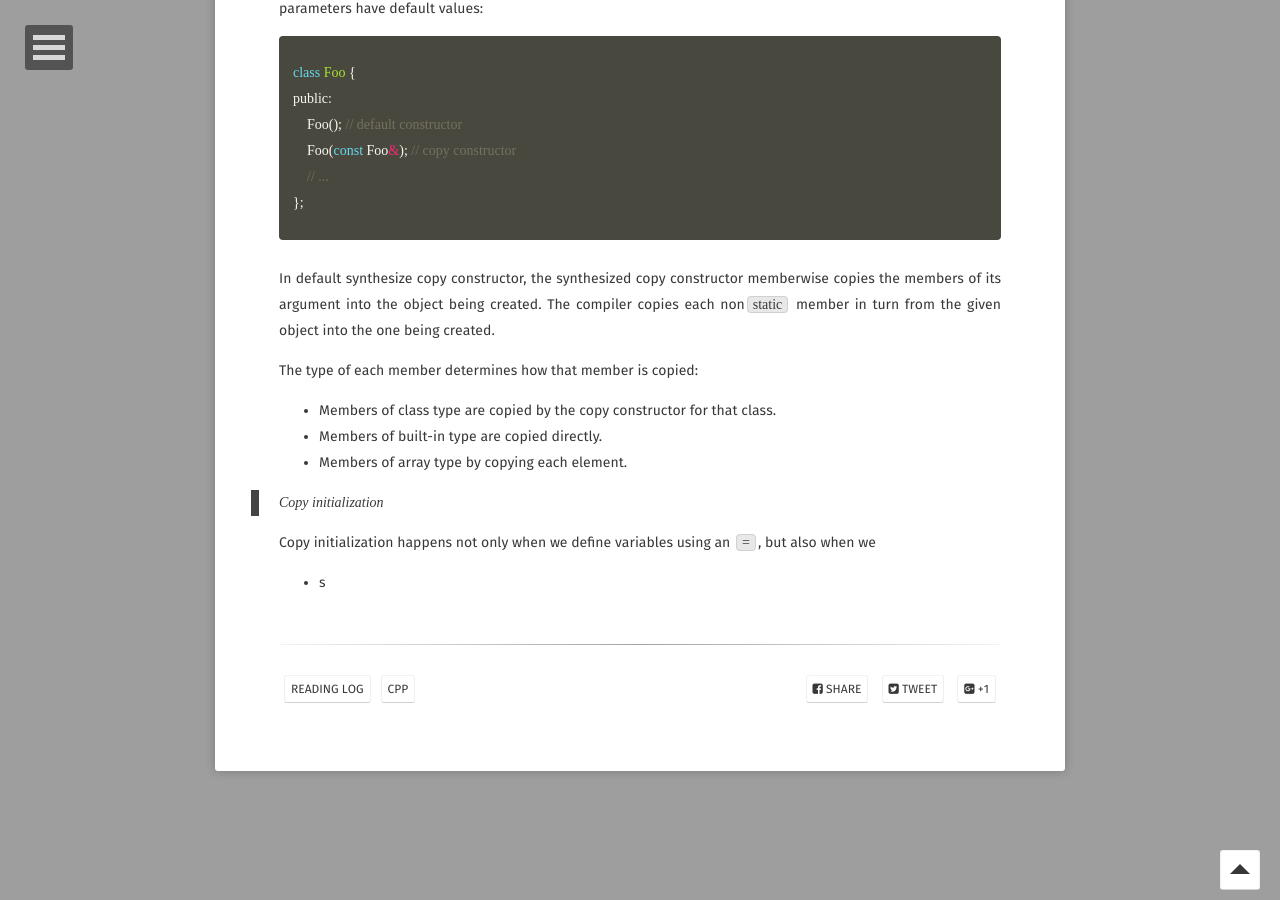
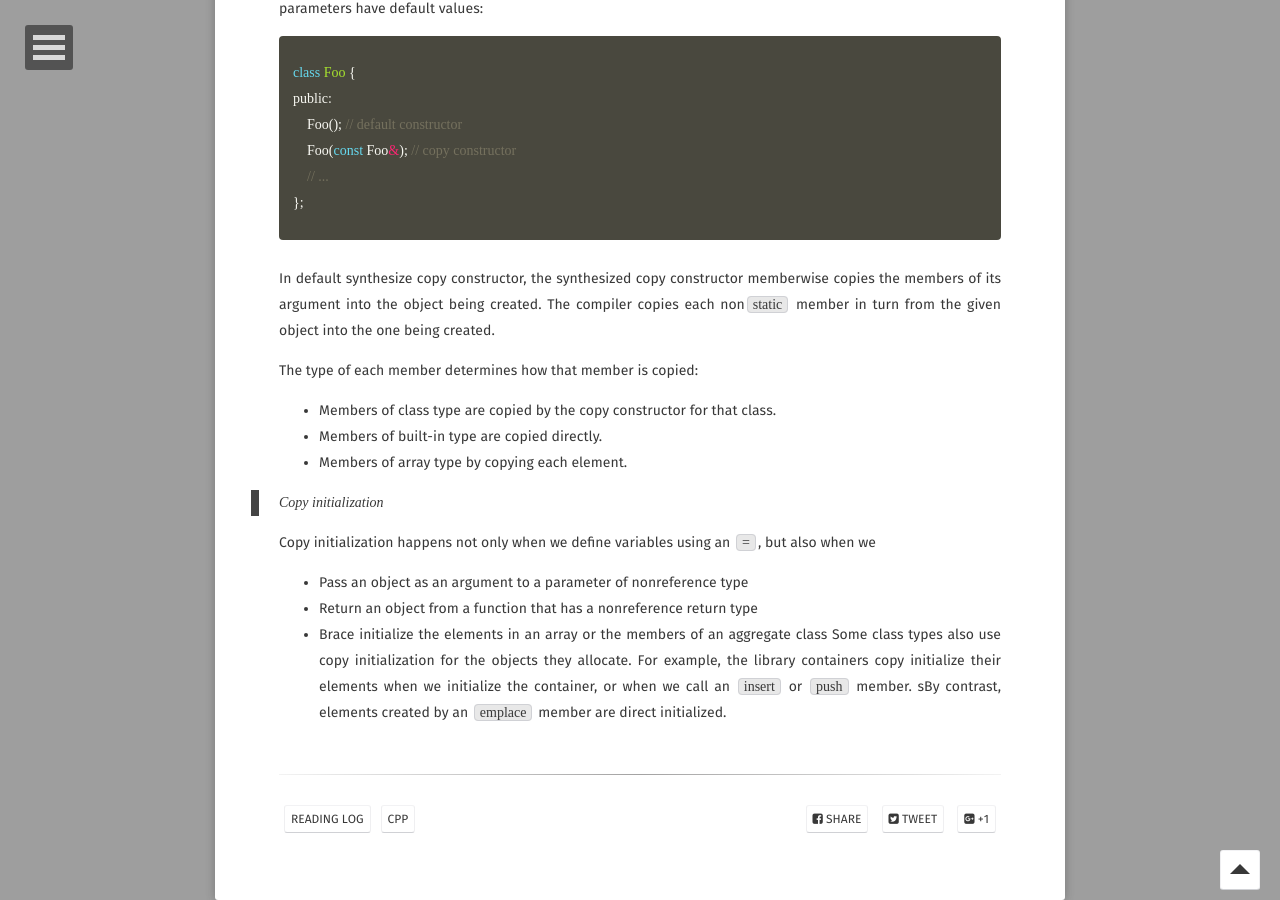
Before and after one commit to Planck35/planck35.github.io, a Jekyll site: the page built from _posts/2020-01-13-copy-control.md, in a window 1280 px wide and 900 px high, scrolled down 610 px. Built offline with Jekyll 4.4.1, drawn with Linux system fonts in a browser that asks for light colours; some web fonts are replaced; comment, search, counter and statistics services are not loaded; some of the changed text lies outside the part shown.

Commit message:
update jekyll versioon

```diff
--- a/_posts/2020-01-13-copy-control.md
+++ b/_posts/2020-01-13-copy-control.md
@@ -31,4 +31,7 @@ The type of each member determines how that member is copied:
 > Copy initialization
 
 Copy initialization happens not only when we define variables using an `=`, but also when we
-*   s
+*   Pass an object as an argument to a parameter of nonreference type
+*   Return an object from a function that has a nonreference return type
+*   Brace initialize the elements in an array or the members of an aggregate class
+Some class types also use copy initialization for the objects they allocate. For example, the library containers copy initialize their elements when we initialize the container, or when we call an `insert` or `push` member. sBy contrast, elements created by an `emplace` member are direct initialized.
```
